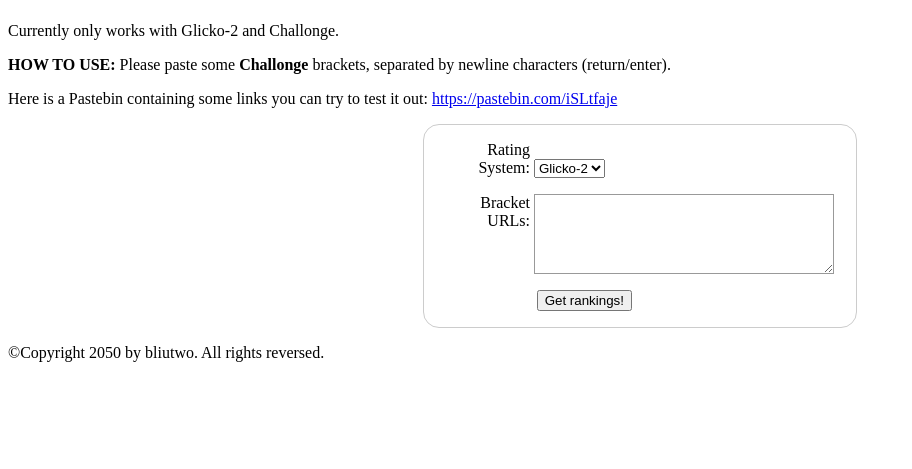
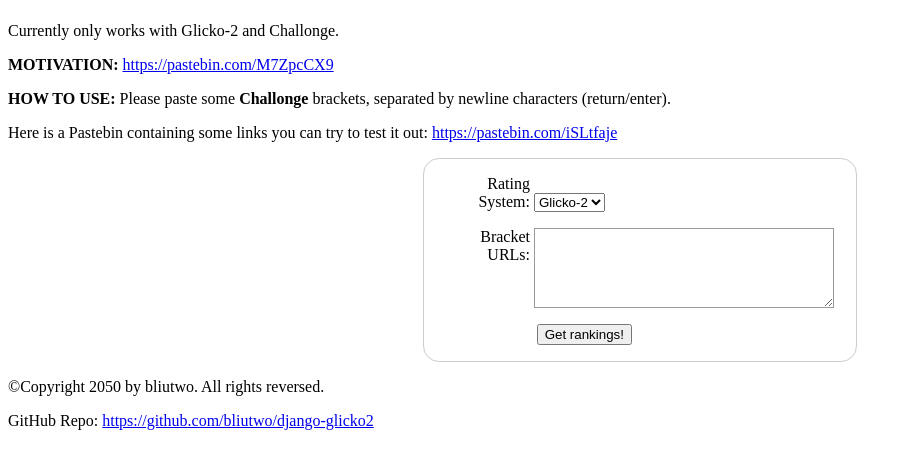
Before and after one commit to bliutwo/django-glicko2, a Django app: page /glicko/ in a window 1280 px wide. Shown: the part 58-527 px from the top of the page, without its empty margins (0-912 px from the left). Run offline with Django 3.2, Linux system fonts and the light colour scheme.

Commit message:
Add links to Motivation and Repo

```diff
--- a/glicko/templates/glicko/index.html
+++ b/glicko/templates/glicko/index.html
@@ -13,6 +13,8 @@
     </header>
 
     <p>Currently only works with Glicko-2 and Challonge.</p>
+
+    <p><b>MOTIVATION:</b> <a href = "https://pastebin.com/M7ZpcCX9" target="_blank">https://pastebin.com/M7ZpcCX9</a></p>
 
     <p><b>HOW TO USE:</b> Please paste some <b>Challonge</b> brackets, separated by newline characters (return/enter).</p>
 
@@ -58,6 +60,7 @@
 
     <footer>
       <p>©Copyright 2050 by bliutwo. All rights reversed.</p>
+      <p>GitHub Repo: <a href = "https://github.com/bliutwo/django-glicko2" target="_blank">https://github.com/bliutwo/django-glicko2</a></p>
     </footer>
 
   </body>
```
